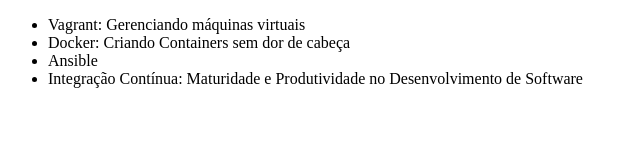
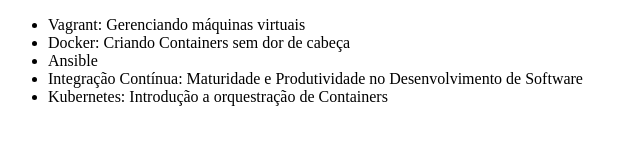
Before and after one commit to BrunoSavone/Alura-git-2, a plain HTML site: page index.html in a window 1280 px wide. Shown: the whole page, without its empty margins (0-640 px from the left). Drawn offline with Linux system fonts and the light colour scheme.

Commit message:
Alterando o nome do curso de KUbernetes

```diff
--- a/index.html
+++ b/index.html
@@ -10,6 +10,7 @@
         <li>Docker: Criando Containers sem dor de cabeça</li>
         <li>Ansible</li>
         <li>Integração Contínua: Maturidade e Produtividade no Desenvolvimento de Software</li>
+        <li>Kubernetes: Introdução a orquestração de Containers</li>
     </ul>
 </body>
 </html>
```
